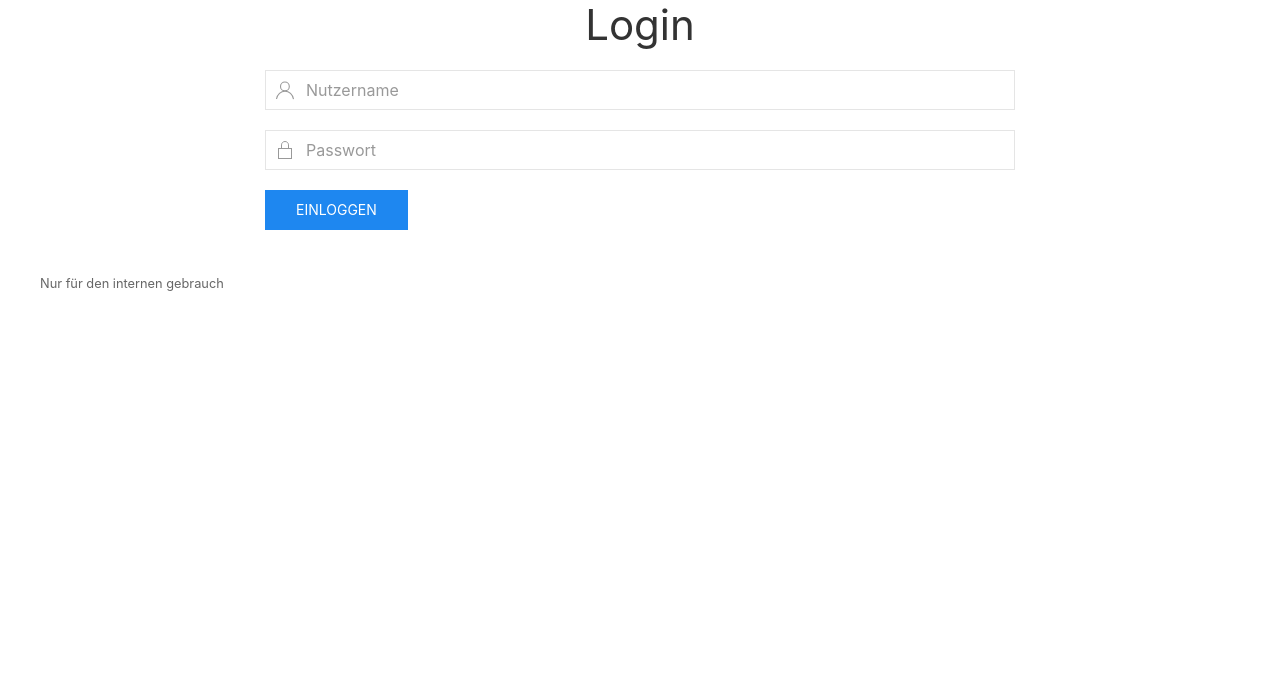
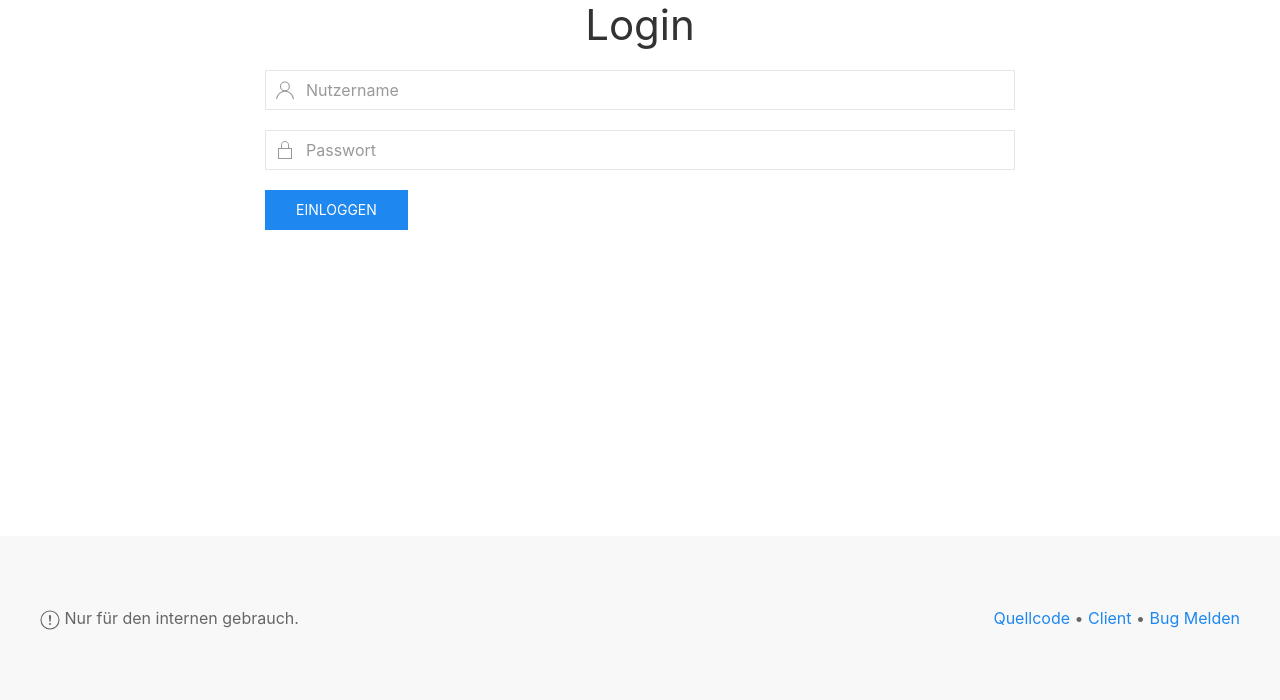
Before and after one commit to j0hax/kaffee-server, a Flask app: page /admin/login in a window 1280 px wide. Shown: the part 100-800 px from the top of the page. Run offline with Flask 2, Linux system fonts and the light colour scheme; parts of the project's set-up code (start-up, migrations or seed data) failed here and were passed over; some libraries are stand-ins or nearby versions.

Commit message:
Revamped footer

```diff
--- a/kaffee_server/templates/base.html
+++ b/kaffee_server/templates/base.html
@@ -38,7 +38,7 @@
         </div>
         {% endif %}
     </nav>
-    <div class="uk-container uk-container-xlarge">
+    <div class="uk-container uk-container-xlarge" uk-height-viewport="expand: true">
         {% with messages = get_flashed_messages() %}
         {% if messages %}
         {% for message in messages %}
@@ -53,10 +53,16 @@
         {% block content %}
         {% endblock %}
     </div>
-    <footer class="uk-container uk-margin-top">
+    <footer class="uk-section uk-section-muted uk-margin-xlarge-top">
+    <div class="uk-container uk-container-xlarge">
         {% block footer %}
-        <small>Nur für den internen gebrauch</small>
         {% endblock %}
+        <div class="uk-grid-small uk-grid" uk-grid>
+            <div class="uk-width-expand"><span uk-icon="warning"></span> Nur für den internen gebrauch.</div>
+            <div>
+                <a href="https://github.com/j0hax/kaffee-server/">Quellcode</a> &bull; <a href="https://github.com/j0hax/kaffee-client/">Client</a> &bull; <a href="https://github.com/j0hax/kaffee-server/issues/new">Bug Melden</a>
+            </div>
+        </div>
     </footer>
 </body>
 </html>
```
